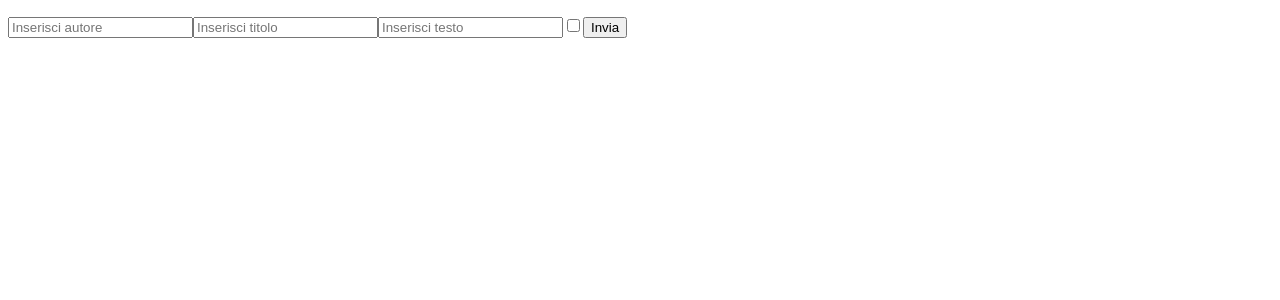
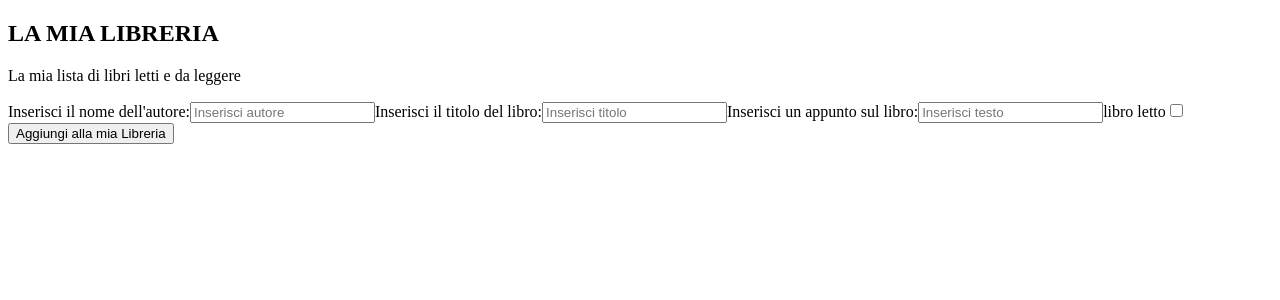
Before and after one commit to francescoguttuso/react-form, a React (Vite) app: page / in a window 1280 px wide. Shown: the top 300 px of the page. Built offline with nearby package versions, Linux system fonts and the light colour scheme.

Commit message:
feat: enhance NewItem component with labels for inputs and update button text

```diff
--- a/src/App.jsx
+++ b/src/App.jsx
@@ -8,6 +8,8 @@ function App() {
 
   return (
     <>
+      <h2>LA MIA LIBRERIA</h2>
+      <p>La mia lista di libri letti e da leggere</p>
       <Items items={items} setItems={setItems} />
 
       <NewItem setItems={setItems} />
--- a/src/components/NewItem.jsx
+++ b/src/components/NewItem.jsx
@@ -40,36 +40,46 @@ export const NewItem = (props) => {
         }
       }}
     >
+      <label htmlFor="author">Inserisci il nome dell'autore:</label>
       <input
+        id="author"
         type="text"
         name="author"
         placeholder="Inserisci autore"
         value={formData.author}
         onChange={handleFormChange}
       />
+      <label htmlFor="title">Inserisci il titolo del libro:</label>
       <input
+        id="title"
         type="text"
         name="title"
         placeholder="Inserisci titolo"
         value={formData.title}
         onChange={handleFormChange}
       />
+      <label htmlFor="text">Inserisci un appunto sul libro:</label>
       <input
+        id="text"
         type="text"
         name="body"
         placeholder="Inserisci testo"
         value={formData.body}
         onChange={handleFormChange}
       />
+      <label htmlFor="checkbox">
+        libro letto
         <input
+          id="checkbox"
           type="checkbox"
           name="public"
           placeholder="Inserisci testo"
           checked={formData.public}
           onChange={handleFormChange}
         />
+      </label>
 
-      <button type="submit">Invia</button>
+      <button type="submit">Aggiungi alla mia Libreria</button>
     </form>
   );
 };
```
Lines whose indentation alone changed are shown as unchanged.
